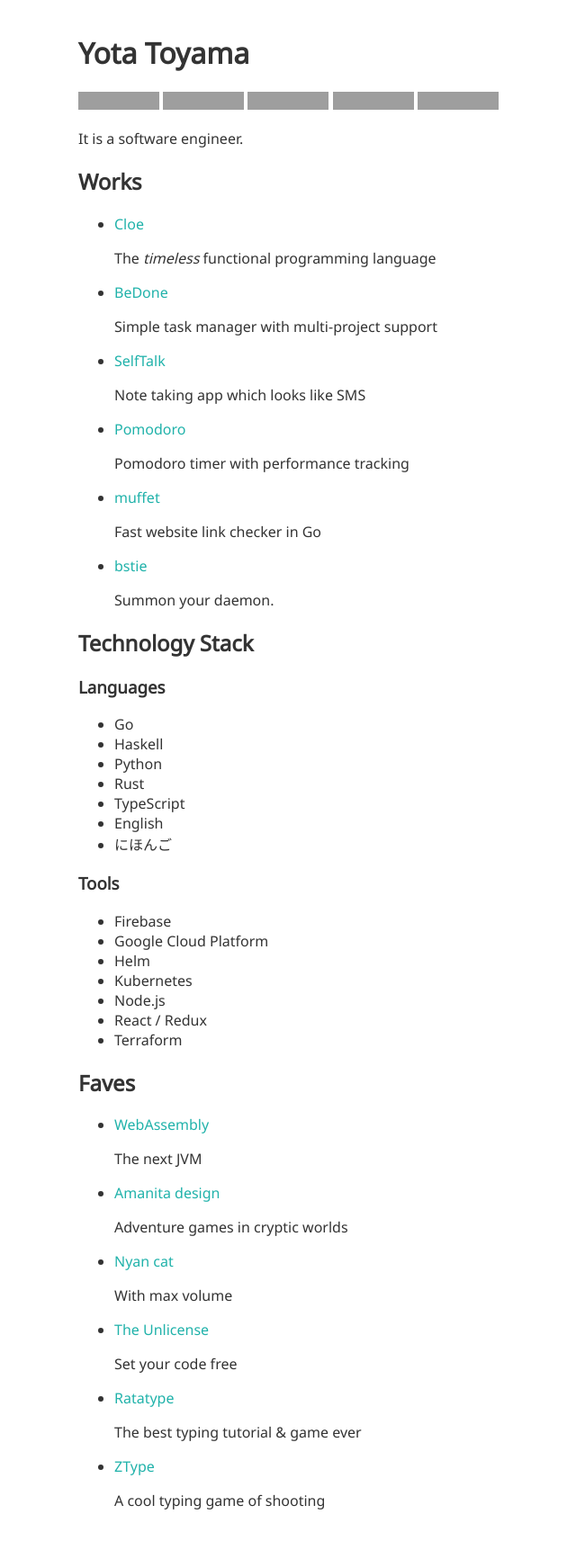
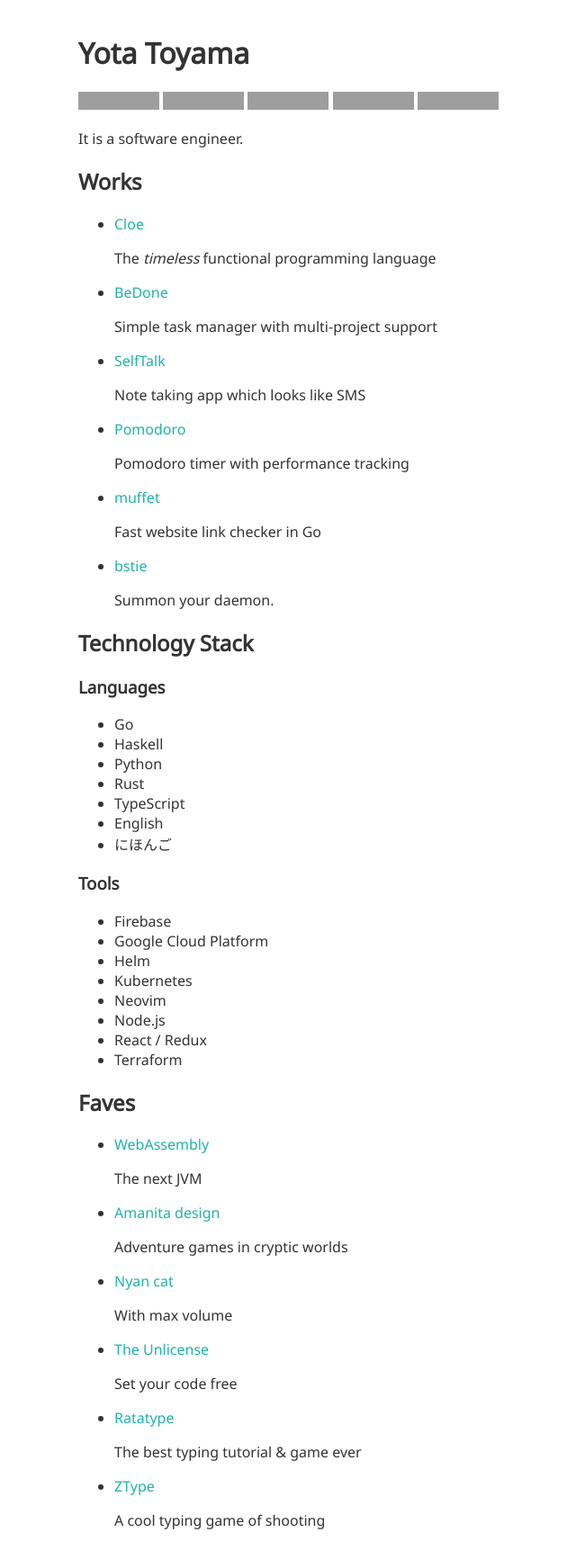
Before and after one commit to raviqqe/raviqqe.github.io, a Jekyll site: the page built from index.md, in a window 1280 px wide, cut to the strip 0-1733 px from the top of the page. Shown: the whole strip at 90% size, without its empty margins (153-793 px from the left). Built offline with Jekyll 4.4.1, drawn with Linux system fonts in a browser that asks for light colours; our own code applies the rules of GitHub Pages for plain Markdown files; before the commit the page ends 1711 px from its top, so only the background shows below that; grey boxes are pictures that could not be loaded.

Commit message:
Update page

```diff
--- a/index.md
+++ b/index.md
@@ -52,6 +52,7 @@ It is a software engineer.
 - Google Cloud Platform
 - Helm
 - Kubernetes
+- Neovim
 - Node.js
 - React / Redux
 - Terraform
```
